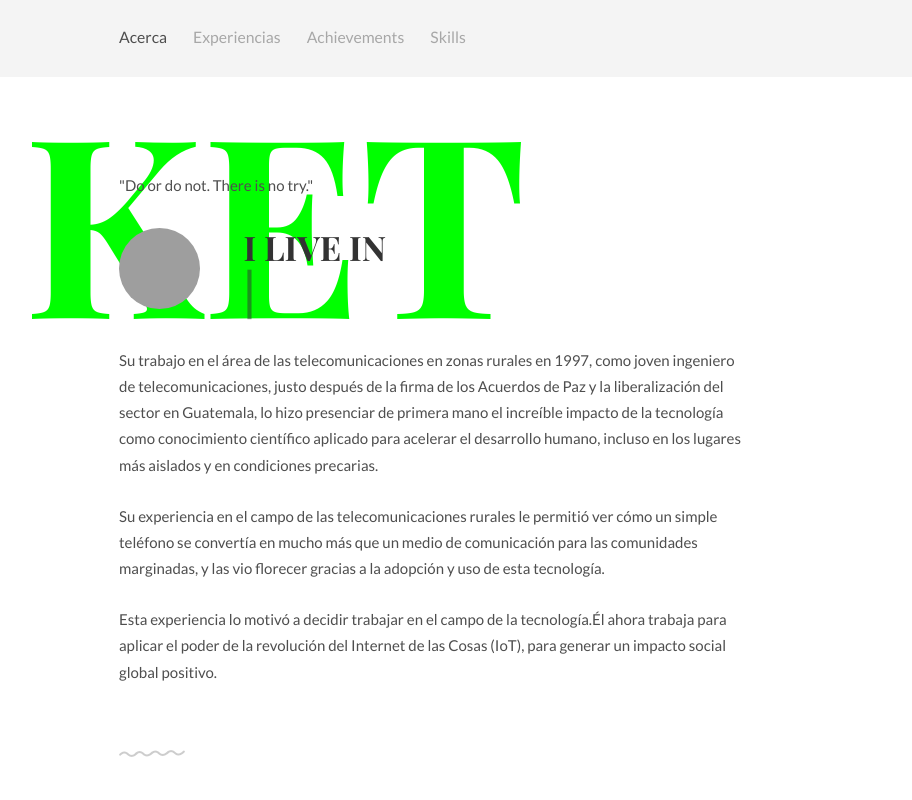
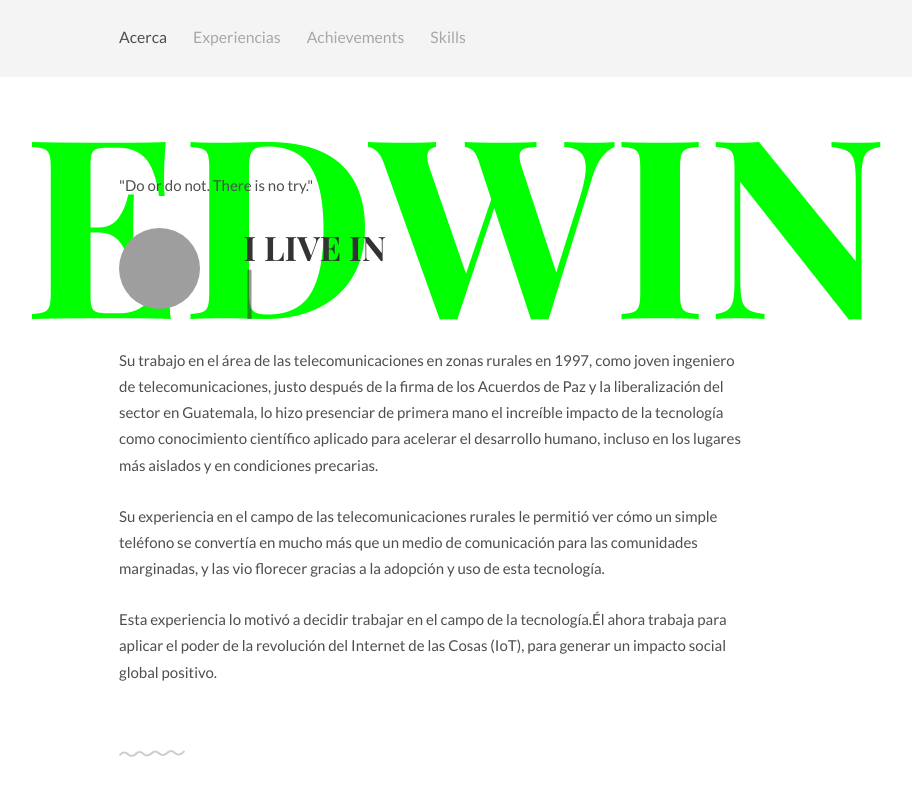
Before and after one commit to delmarhighschool/Edwin-s-webpages-template., a plain HTML site: page index.html in a window 1280 px wide. Shown: the top 800 px of the page, without its empty margins (210-1122 px from the left). Drawn offline with Linux system fonts and the light colour scheme; grey boxes are pictures that could not be loaded.

Commit message:
i changed the name to edwin

```diff
--- a/index.html
+++ b/index.html
@@ -15,7 +15,7 @@
     <style>
       .intro h1:before {
         /* Edit this with your name or anything else */
-        content: 'KET';
+        content: 'Edwin';
       }
     </style>
   </head>
```
